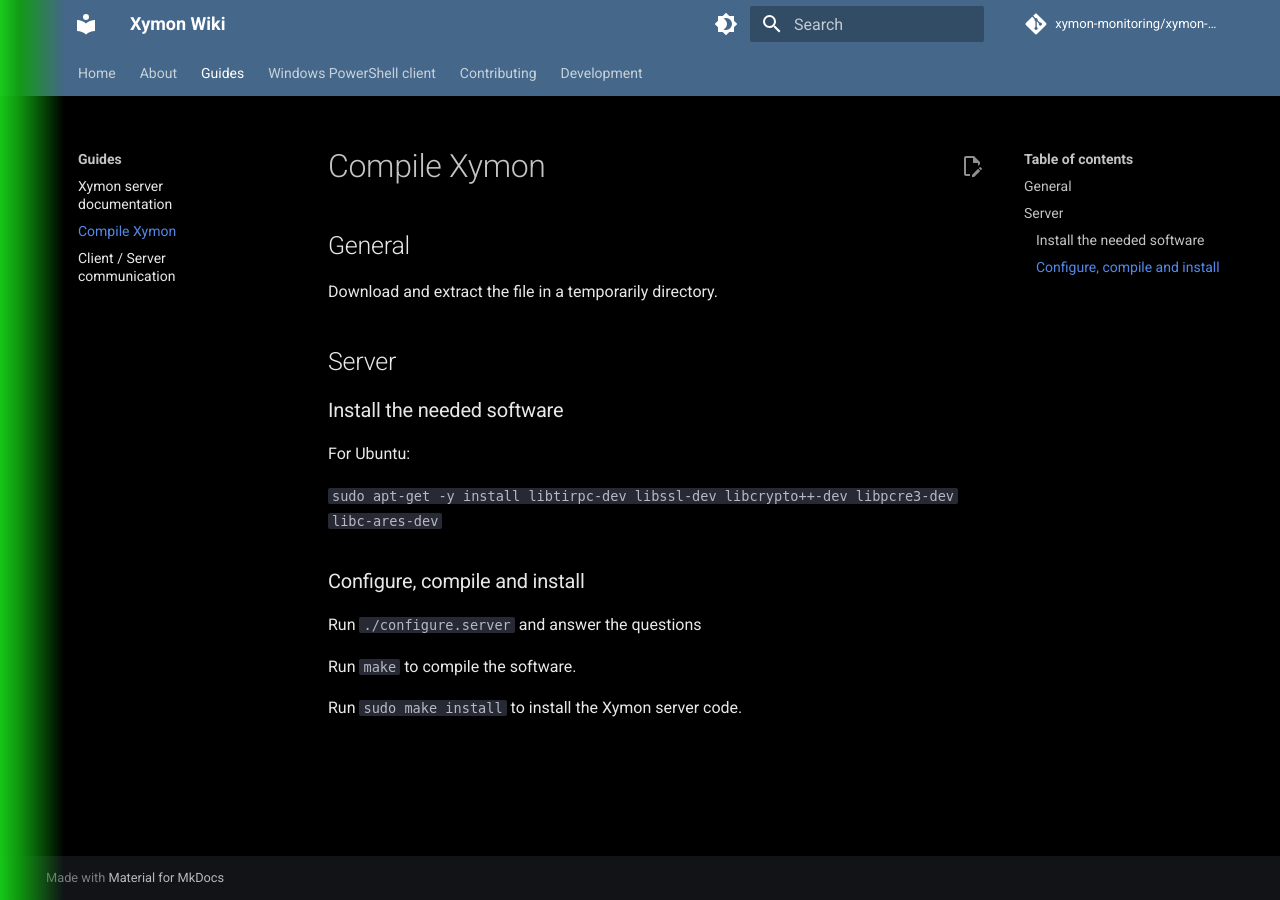
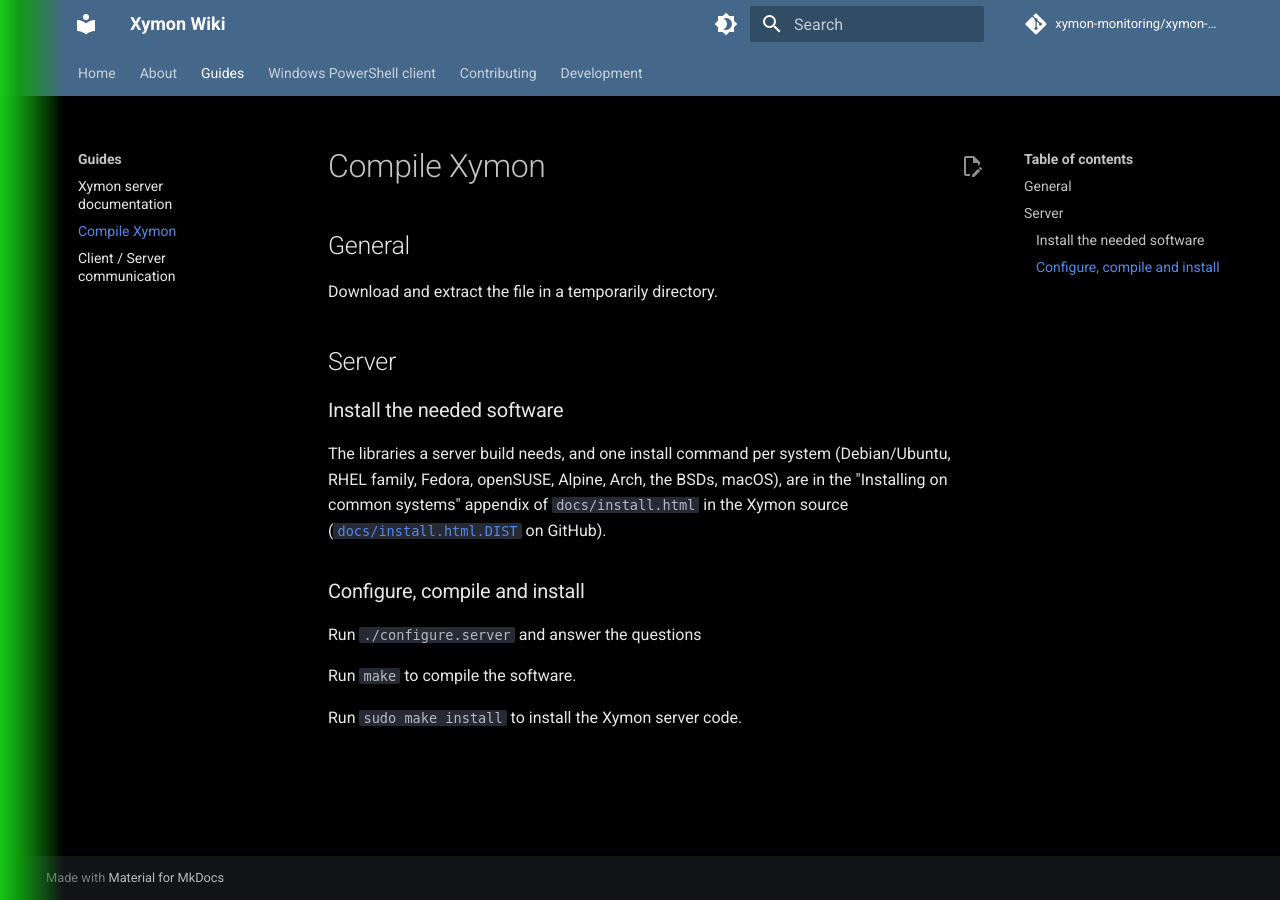
Before and after one commit to xymon-monitoring/xymon-wiki, an MkDocs documentation site: the page built from docs/guides/how-to-compile-xymon.md, in a window 1280 px wide. Built offline with MkDocs 1.6.1 and Material for MkDocs 9.7.7, drawn with Linux system fonts in a browser that asks for light colours; comment, search, counter and statistics services are not loaded.

Commit message:
guides: point the compile guide's package list to install.html
The guide's Ubuntu line installed libpcre3-dev, the old PCRE, which main
no longer builds with, and libcrypto++-dev, which Xymon does not use; it
missed librrd-dev. Rather than keep a second list, the guide now points
to the "Installing on common systems" appendix of docs/install.html,
which xymon-monitoring/xymon#672 brings up to date. Its configure and
make steps stay.

```diff
--- a/docs/guides/how-to-compile-xymon.md
+++ b/docs/guides/how-to-compile-xymon.md
@@ -7,9 +7,12 @@
 
 ### Install the needed software
 
-For Ubuntu:
-
-`sudo apt-get -y install libtirpc-dev libssl-dev libcrypto++-dev libpcre3-dev libc-ares-dev `
+The libraries a server build needs, and one install command per system
+(Debian/Ubuntu, RHEL family, Fedora, openSUSE, Alpine, Arch, the BSDs,
+macOS), are in the "Installing on common systems" appendix of
+`docs/install.html` in the Xymon source
+([`docs/install.html.DIST`](https://github.com/xymon-monitoring/xymon/blob/main/docs/install.html.DIST)
+on GitHub).
 
 ### Configure, compile and install
 Run `./configure.server` and answer the questions
```
